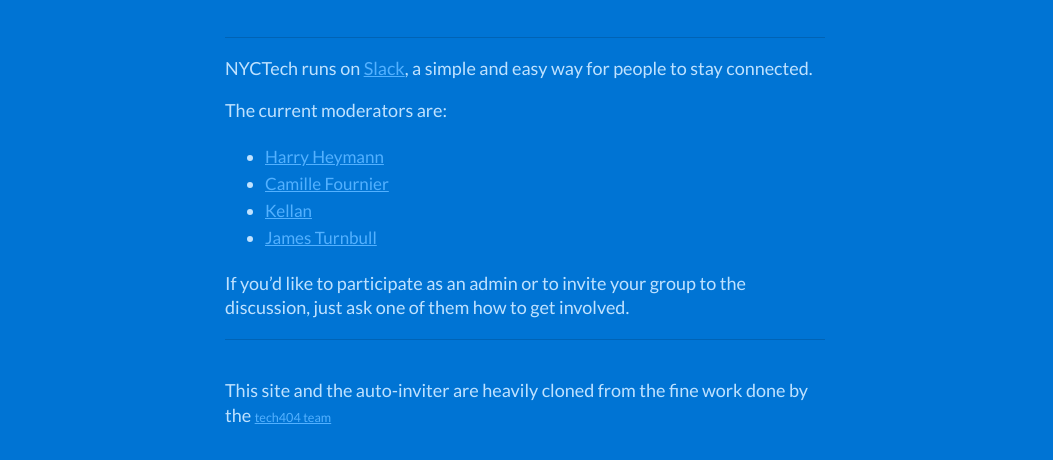
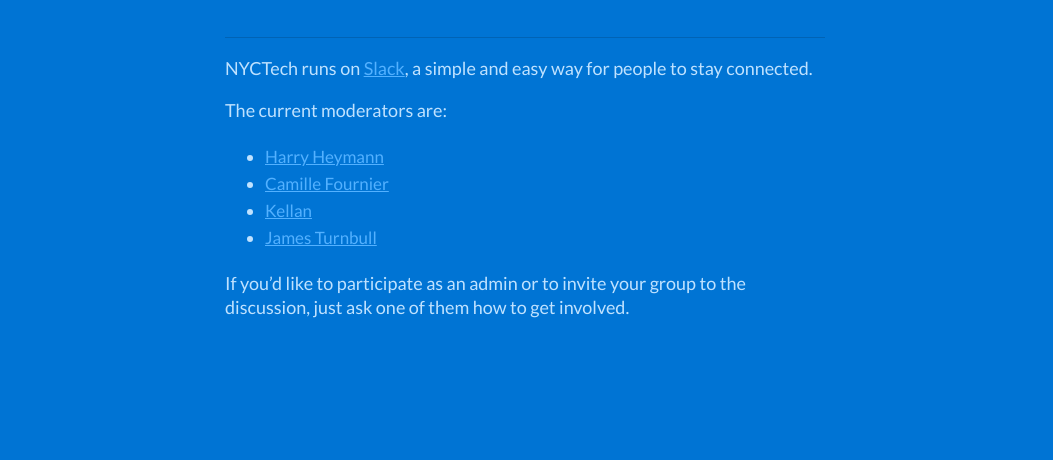
Before and after one commit to jamtur01/newinviter, a plain HTML site: page index.html in a window 1280 px wide. Shown: the part 444-904 px from the top of the page, without its empty margins (115-1168 px from the left). After the commit the page ends 803 px from the top, so only its background shows below. Drawn offline with nearby package versions, Linux system fonts and the light colour scheme.

Commit message:
Removed 404 reference
Signed-off-by: James Turnbull <james@lovedthanlost.net>

```diff
--- a/index.html
+++ b/index.html
@@ -64,9 +64,6 @@
 
   </ul>
   <p>If you&rsquo;d like to participate as an admin or to invite your group to the discussion, just ask one of them how to get involved.</p>
-  <div class="footer-nav">
-    <p>This site and the auto-inviter are heavily cloned from the fine work done by the <a href="https://github.com/tech404">tech404 team</a></p>
-  </div>
 </footer>
 
     <script type="text/javascript">
```
